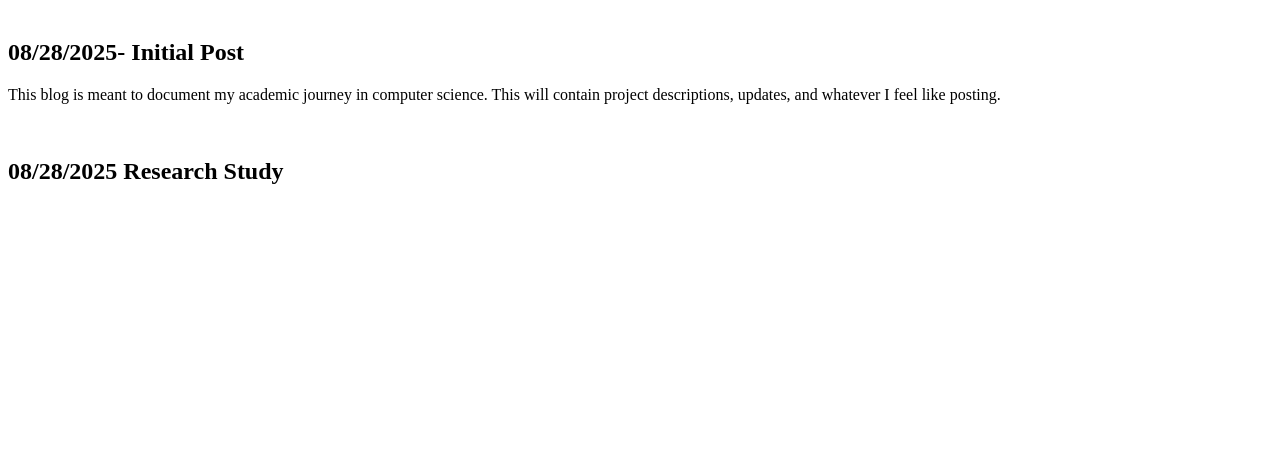
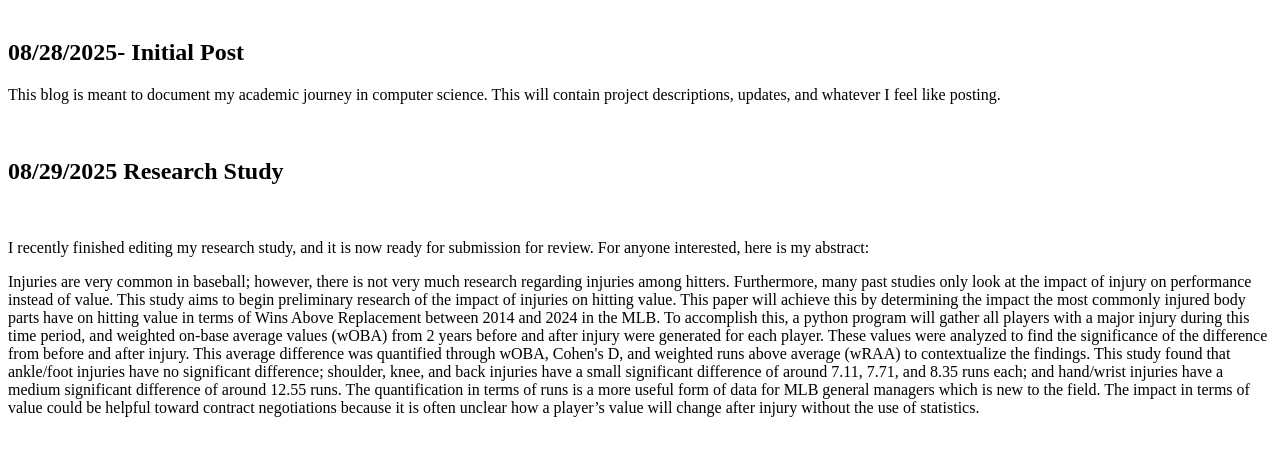
Before and after one commit to SirM00se/SirM00se.github.io, a plain HTML site: page index.htm in a window 1280 px wide. Shown: the part 79-534 px from the top of the page. Drawn offline with Linux system fonts and the light colour scheme.

Commit message:
Added Abstract

```diff
--- a/index.htm
+++ b/index.htm
@@ -10,6 +10,20 @@
 <h2> 08/28/2025- Initial Post </h2>
 <p> This blog is meant to document my academic journey in computer science. This will contain project descriptions, updates, and whatever I feel like posting. </p>
 <br>
-<h2> 08/28/2025 Research Study </h2>
+<h2> 08/29/2025 Research Study </h2>
+<br>
+<p> I recently finished editing my research study, and it is now ready for submission for review. For anyone interested, here is my abstract: </p>
+<p style = "font-family: 'Times New Roman', Times, Serif;"> Injuries are very common in baseball; however, there is not very much research regarding
+    injuries among hitters. Furthermore, many past studies only look at the impact of injury on performance instead of value.
+    This study aims to begin preliminary research of the impact of injuries on hitting value. This paper will achieve this by determining
+    the impact the most commonly injured body parts have on hitting value in terms of Wins Above Replacement between 2014 and 2024 in the MLB.
+    To accomplish this, a python program will gather all players with a major injury during this time period, and weighted on-base average values (wOBA)
+    from 2 years before and after injury were generated for each player. These values were analyzed to find the significance of the difference from before
+    and after injury. This average difference was quantified through wOBA, Cohen's D, and weighted runs above average (wRAA) to contextualize the findings.
+    This study found that ankle/foot injuries have no significant difference; shoulder, knee, and back injuries have a small significant difference of
+    around 7.11, 7.71, and 8.35 runs each; and hand/wrist injuries have a medium significant difference of around 12.55 runs.
+    The quantification in terms of runs is a more useful form of data for MLB general managers which is new to the field.
+    The impact in terms of value could be helpful toward contract negotiations because it is often unclear how a player’s value will change after
+    injury without the use of statistics. </p>
 </body>
 </html>
```
